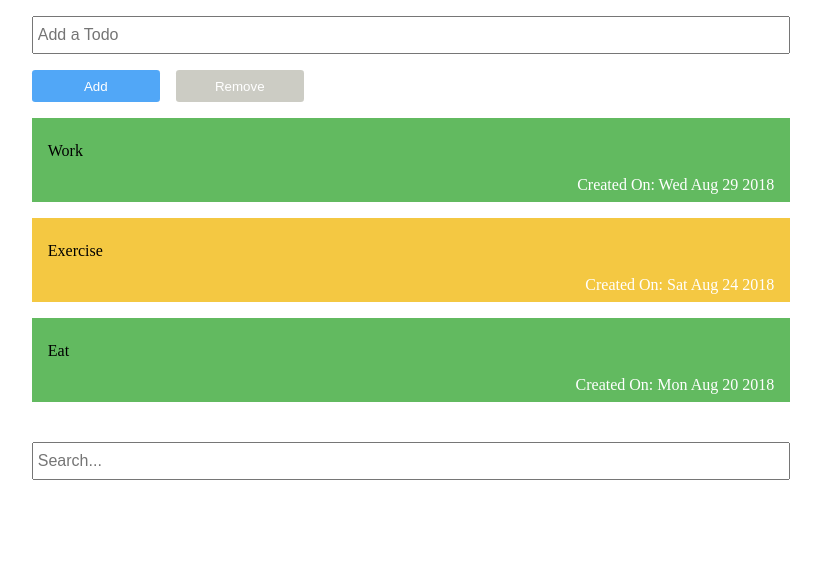
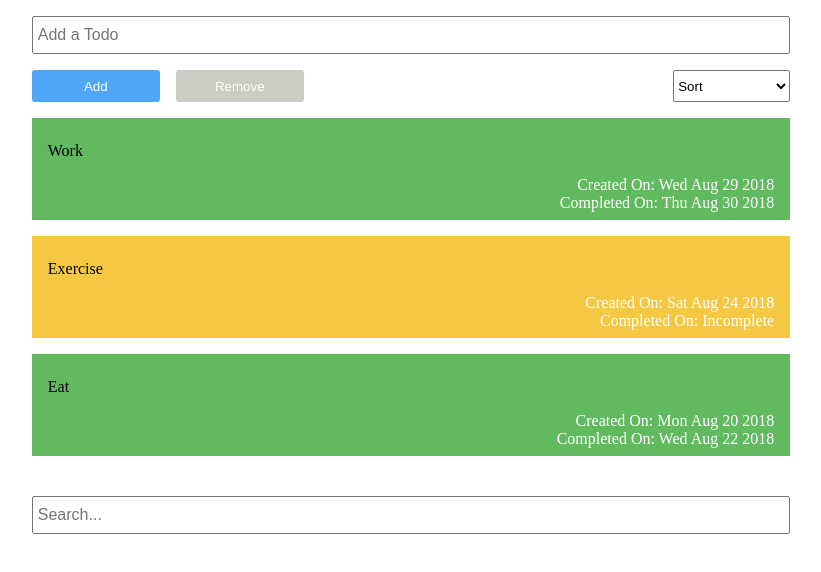
Before and after one commit to Chudur1994/ToDo-App, a plain HTML site: page ToDo App/index.html in a window 1280 px wide. Shown: the whole page, without its empty margins (229-1050 px from the left). Drawn offline with Linux system fonts and the light colour scheme.

Commit message:
working on sorting, onchange event not firing for some reason

```diff
--- a/ToDo App/index.html
+++ b/ToDo App/index.html
@@ -12,9 +12,17 @@
 <body>
   <div class="container">
     <input type="text" placeholder="Add a Todo" name="todo-input" id="todo-input">
-    <div class="button-group">
-      <button class="todo-button" id="add-todo">Add</button>
-      <button class="todo-button disabled-button" id="remove-todo">Remove</button>
+    <div class="controls">
+      <div class="button-group">
+        <button class="todo-button" id="add-todo">Add</button>
+        <button class="todo-button disabled-button" id="remove-todo">Remove</button>
+      </div>
+      <select name="todo-sort" id="todo-sort">
+        <option value="">Sort</option>
+        <option value="date">By Date</option>
+        <option value="incomplete">Incomplete First</option>
+        <option value="complete">Complete First</option>
+      </select>
     </div>
     <div id="todo-list">
 
--- a/ToDo App/script.js
+++ b/ToDo App/script.js
@@ -1,7 +1,17 @@
 const todos = [
-  { text: "Work", completed: true, createdOn: "Wed Aug 29 2018" },
+  {
+    text: "Work",
+    completed: true,
+    createdOn: "Wed Aug 29 2018",
+    completedOn: "Thu Aug 30 2018"
+  },
   { text: "Exercise", completed: false, createdOn: "Sat Aug 24 2018" },
-  { text: "Eat", completed: true, createdOn: "Mon Aug 20 2018" }
+  {
+    text: "Eat",
+    completed: true,
+    createdOn: "Mon Aug 20 2018",
+    completedOn: "Wed Aug 22 2018"
+  }
 ];
 let filteredTodos = [];
 
@@ -10,6 +20,11 @@ const todoInput = document.querySelector("#todo-input");
 const todoSearch = document.querySelector("#todo-search");
 const addbutton = document.querySelector("#add-todo");
 const removeButton = document.querySelector("#remove-todo");
+const sortSelect = document.querySelector("#todo-sort");
+
+sortSelect.addEventListener("onchange", function(e) {
+  console.log("WTF why is this event not firing???");
+});
 
 let filter = "";
 
@@ -27,14 +42,6 @@ function renderTodos(todos, todoList) {
 
   // render new todos
   filteredTodos.forEach(function(item) {
-    const todoText = document.createElement("p");
-    todoText.textContent = item.text;
-    todoText.classList.add("todo-text");
-
-    const todoDate = document.createElement("span");
-    todoDate.textContent = `Created On: ${item.createdOn}`;
-    todoDate.classList.add("todo-createdOn");
-
     const todo = document.createElement("div");
     todo.classList.add("todo-item");
     if (item.completed) {
@@ -43,8 +50,27 @@ function renderTodos(todos, todoList) {
       todo.classList.add("todo-incomplete");
     }
 
+    const todoText = document.createElement("p");
+    todoText.textContent = item.text;
+    todoText.classList.add("todo-text");
     todo.appendChild(todoText);
+
+    const todoDate = document.createElement("span");
+    todoDate.textContent = `Created On: ${item.createdOn}`;
+    todoDate.classList.add("todo-createdOn");
     todo.appendChild(todoDate);
+
+    if (item.completedOn) {
+      const todoCompleted = document.createElement("span");
+      todoCompleted.textContent = `Completed On: ${item.completedOn}`;
+      todoCompleted.classList.add("todo-completedOn");
+      todo.appendChild(todoCompleted);
+    } else {
+      const todoCompleted = document.createElement("span");
+      todoCompleted.textContent = `Completed On: Incomplete`;
+      todoCompleted.classList.add("todo-completedOn");
+      todo.appendChild(todoCompleted);
+    }
 
     todoList.appendChild(todo);
 
@@ -77,7 +103,6 @@ function removeToDo(todos, removedTodo) {
     const element = todos[index];
     if (element.text == removedTodo.querySelector(".todo-text").textContent) {
       todos.splice(index, 1);
-      console.log(todos);
       break;
     }
   }
--- a/ToDo App/style.css
+++ b/ToDo App/style.css
@@ -28,6 +28,11 @@ body {
 }
 
 .todo-createdOn {
+  color: white;
+  text-align: right;
+}
+
+.todo-completedOn {
   color: white;
   text-align: right;
 }
@@ -91,3 +96,8 @@ input[type="search"] {
   padding: 0.5rem 0.25rem;
   margin-top: 0.5rem;
 }
+
+.controls {
+  display: flex;
+  justify-content: space-between;
+}
```
